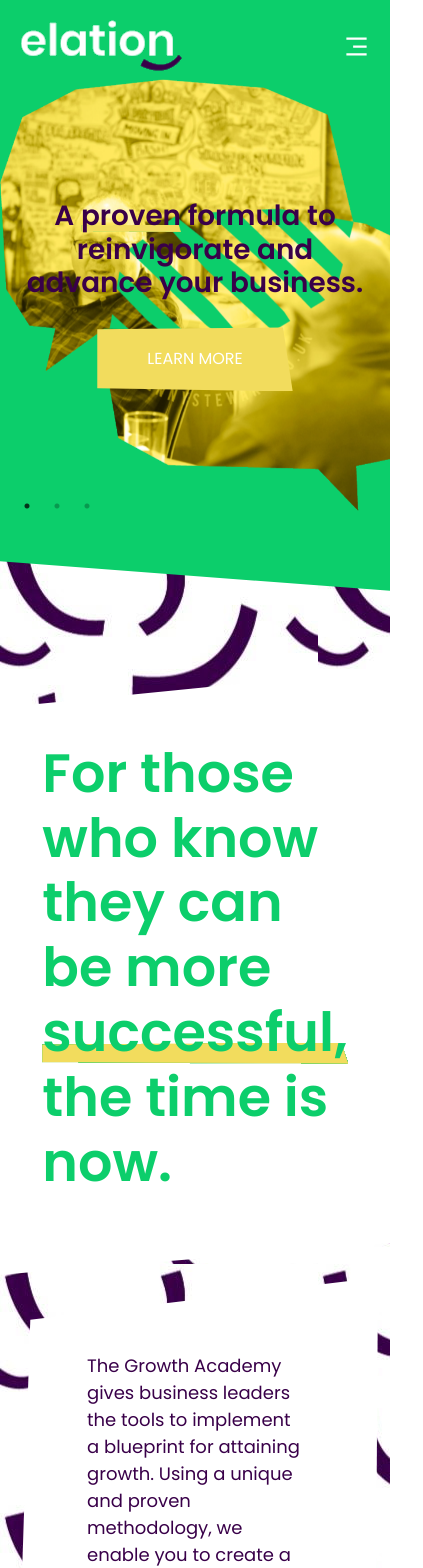
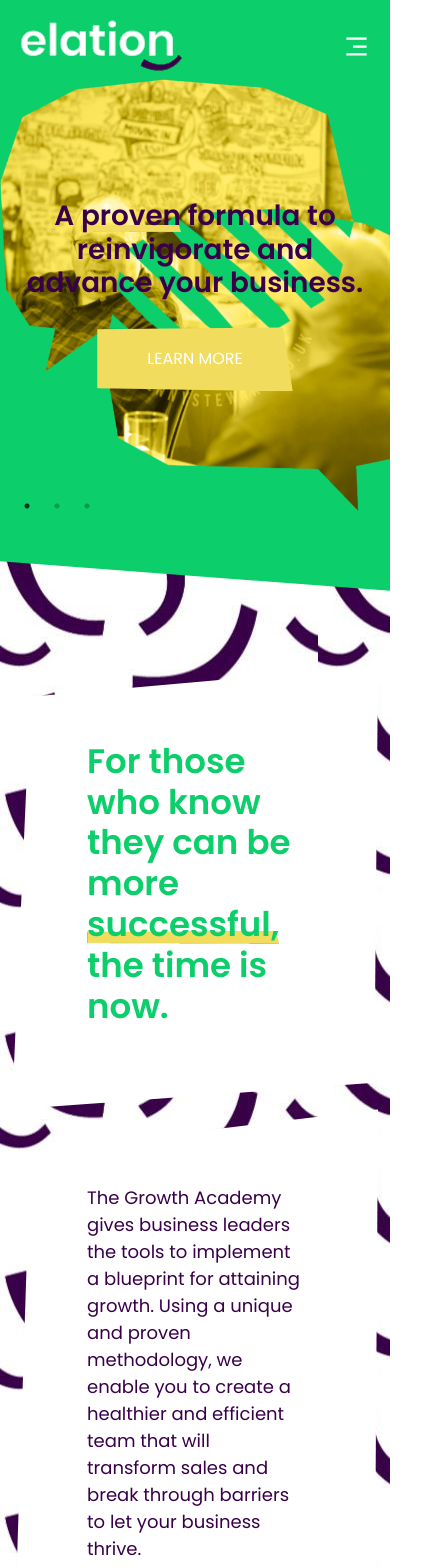
Before and after one commit to n-a-z/react-website_elation, a React (Create React App) app: page / in a window 390 px wide. Shown: the top 1568 px of the page, 423 px wide, since content can reach past the window. Built offline with nearby package versions, Linux system fonts and the light colour scheme.

Commit message:
Change h2 sizes for mobile

```diff
--- a/src/containers/Awesome/Awesome.scss
+++ b/src/containers/Awesome/Awesome.scss
@@ -20,12 +20,20 @@
     }
 
     &__txt {
-        font-size: 34px;
+        font-size: 24px;
+
+        @media (min-width: 992px) {
+            font-size: 34px;
+        }
     }
 
     &__title {
-        font-size: 74px;
+        font-size: 54px;
         font-weight: 600;
         margin-bottom: 1em;
+
+        @media (min-width: 992px) {
+            font-size: 74px;
+        }
     }
 }
--- a/src/containers/Successful/Successful.scss
+++ b/src/containers/Successful/Successful.scss
@@ -3,7 +3,7 @@
     color: var(--color-blue);
     padding-top: 125px;
     padding-bottom: 125px;
-    margin-bottom: -50px;
+    margin-bottom: -75px;
 
     &__col {
         display: flex;
@@ -35,7 +35,11 @@
 
     &__title {
         color: var(--color-green);
-        font-size: 54px;
+        font-size: 34px;
         font-weight: 600;
+
+        @media (min-width: 992px) {
+            font-size: 54px;
+        }
     }
 }
```
